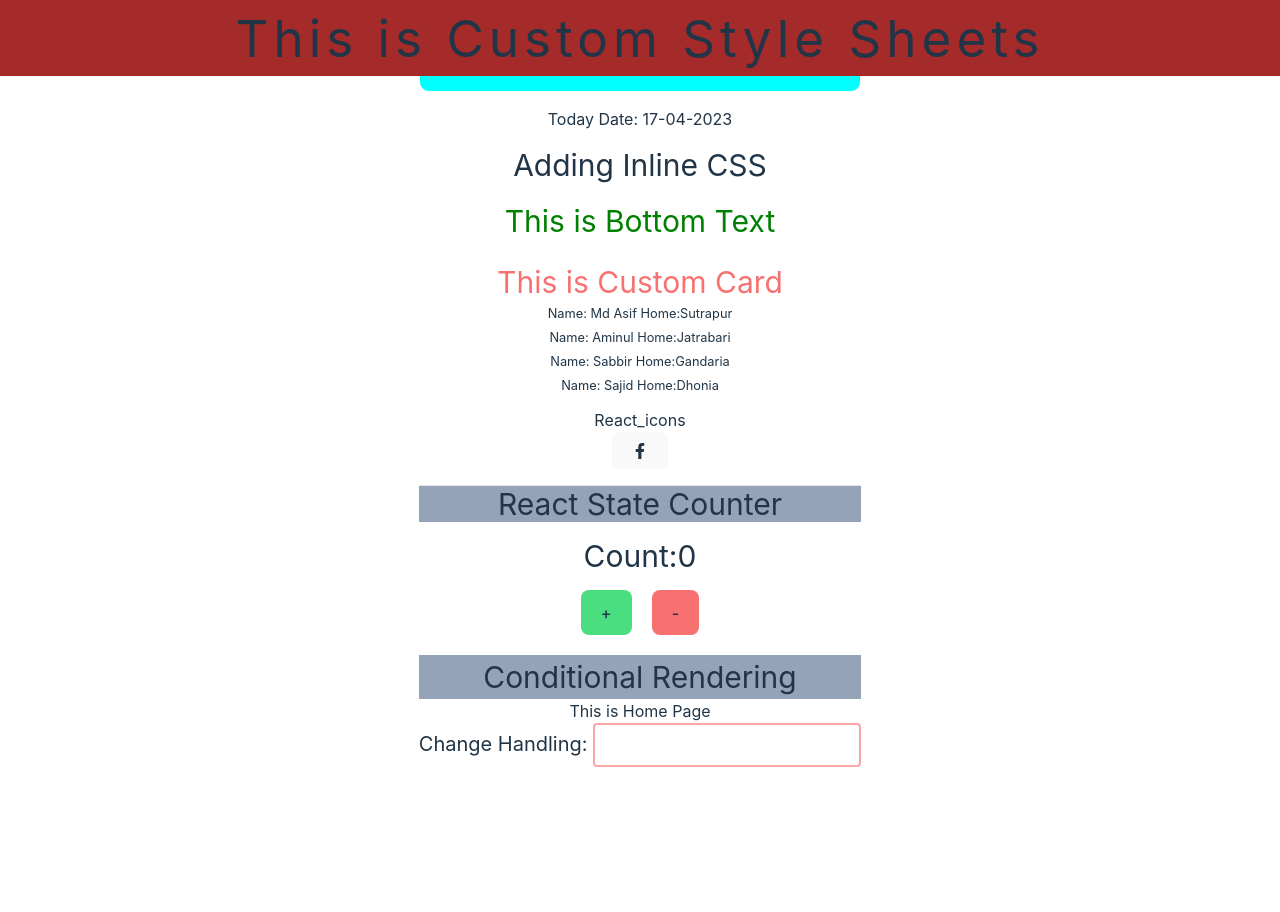
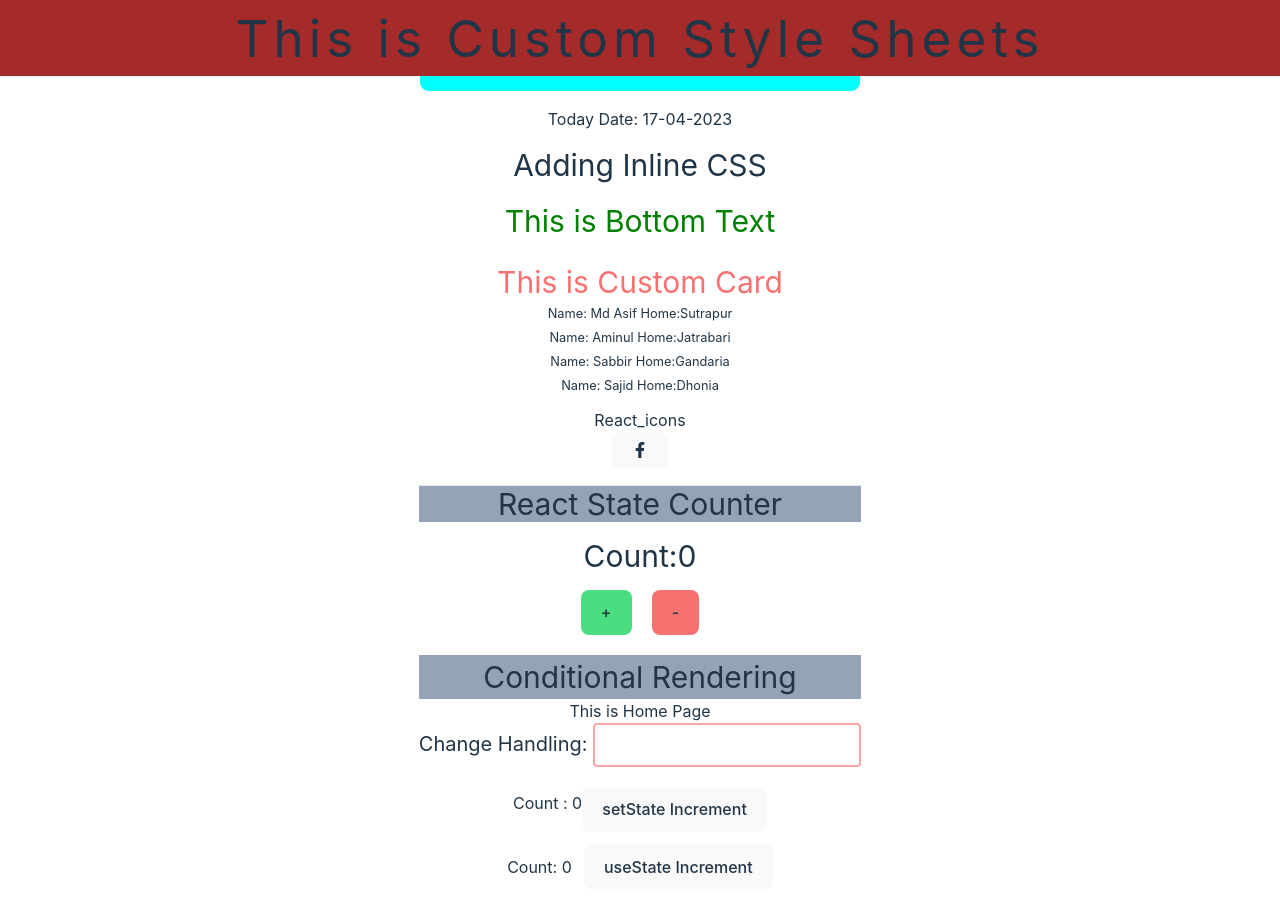
Before and after one commit to Mohammad-Asif-Web/React-Tailwind-Vite, a React (Vite) app: page / in a window 1280 px wide. Shown: the top 912 px of the page. Before the commit the page ends 800 px from the top, so only its background shows below. Built offline with nearby package versions, Linux system fonts and the light colour scheme.

Commit message:
project updated

```diff
--- a/src/App.jsx
+++ b/src/App.jsx
@@ -8,6 +8,8 @@ import React_icons from './components/React_icons'
 import STATE from './STATE'
 import Index from './Conditional_rendering/index'
 import Event from './Event_Handling/event'
+import SetState from './Hooks/setState'
+import Hook_useState from './Hooks/Hooks_useState'
 
 function App() {
 
@@ -37,6 +39,10 @@ function App() {
 
       <Event />
 
+      <SetState />
+
+      <Hook_useState />
+
     </>
   )
 }
```
